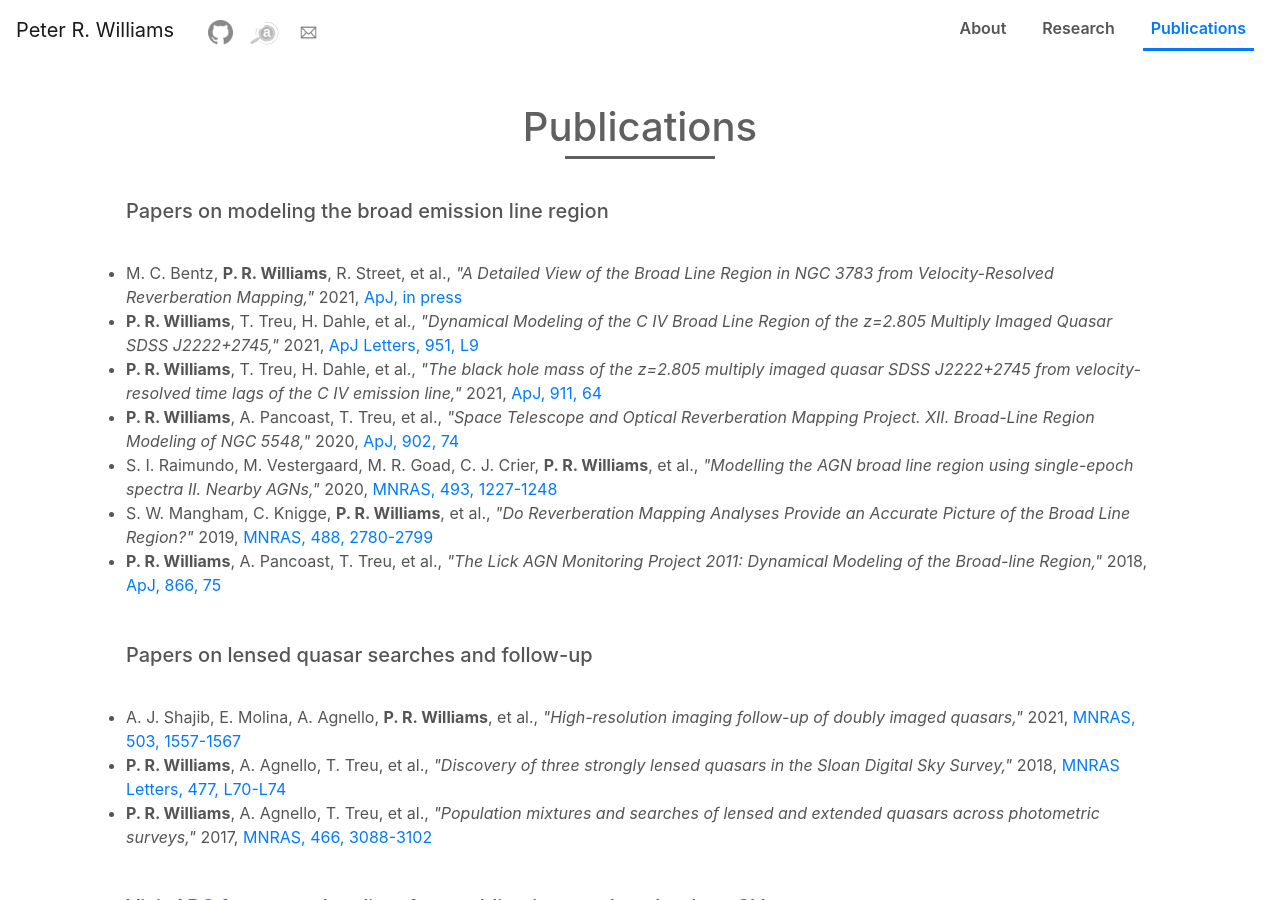
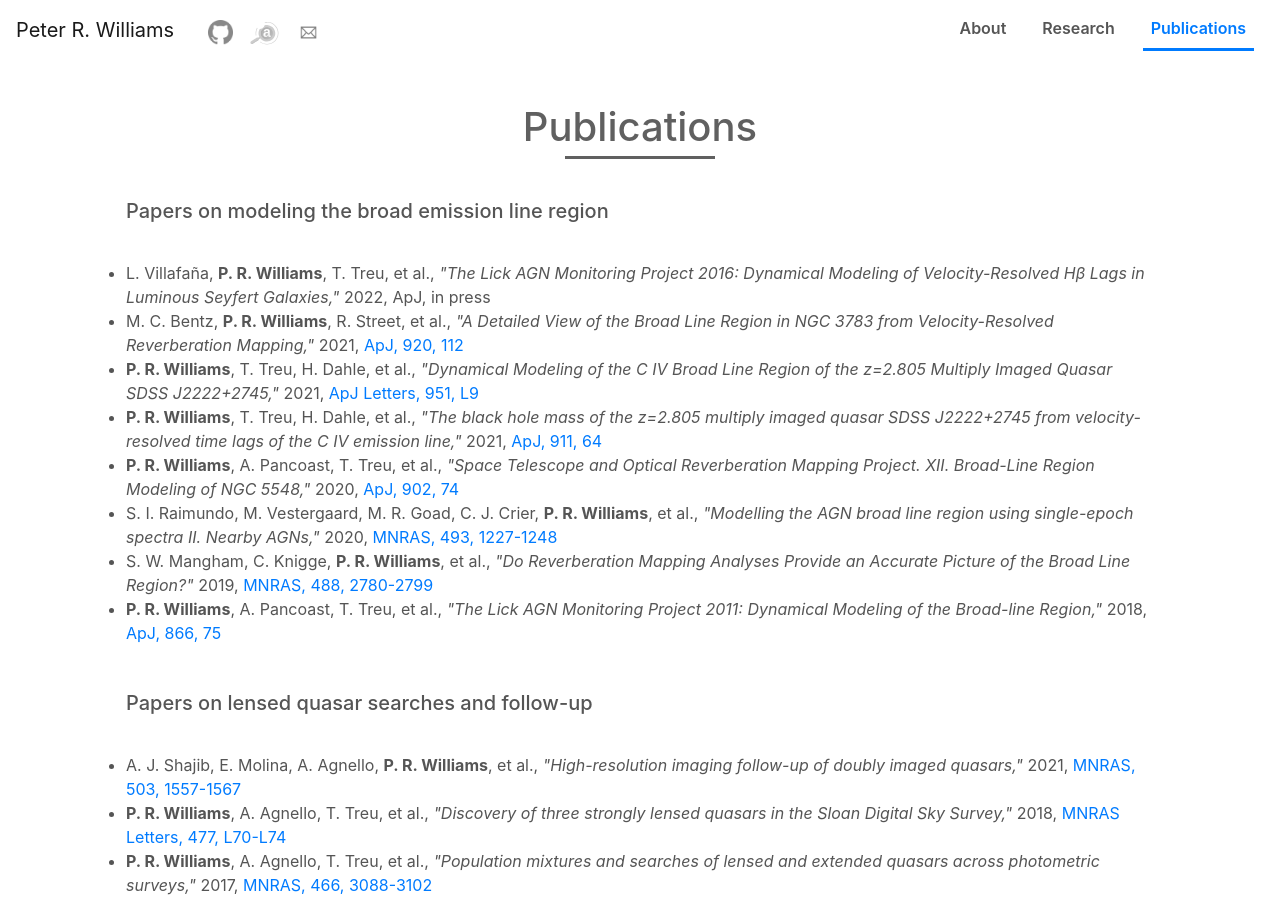
Before and after one commit to peterrwi/peterrwi.github.io, a Jekyll site: the page built from index.html, in a window 1280 px wide and 900 px high, scrolled down 3367 px. Built offline with Jekyll 4.4.1, drawn with Linux system fonts in a browser that asks for light colours; nearby versions of some CDN libraries; formulas are drawn with MathJax 3.

Commit message:
Added Lizvette's paper and updated reference for Bentz et al 2021

```diff
--- a/_includes/publications.html
+++ b/_includes/publications.html
@@ -5,7 +5,8 @@
     <div class="publications-grid">
       <h5>Papers on modeling the broad emission line region</h5>
       <ul>
-        <li> M. C. Bentz, <b>P. R. Williams</b>, R. Street, et al., <i>"A Detailed View of the Broad Line Region in NGC 3783 from Velocity-Resolved Reverberation Mapping,"</i> 2021, <a href="https://ui.adsabs.harvard.edu/abs/2021arXiv210800482B" target="_blank">ApJ, in press</a></li>
+        <li> L. Villafa&ntilde;a, <b>P. R. Williams</b>, T. Treu, et al., <i>"The Lick AGN Monitoring Project 2016: Dynamical Modeling of Velocity-Resolved H&beta; Lags in Luminous Seyfert Galaxies,"</i> 2022, ApJ, in press</li>
+        <li> M. C. Bentz, <b>P. R. Williams</b>, R. Street, et al., <i>"A Detailed View of the Broad Line Region in NGC 3783 from Velocity-Resolved Reverberation Mapping,"</i> 2021, <a href="https://ui.adsabs.harvard.edu/abs/2021ApJ...920..112B/abstract" target="_blank">ApJ, 920, 112</a></li>
         <li> <b>P. R. Williams</b>, T. Treu, H. Dahle, et al., <i>"Dynamical Modeling of the C IV Broad Line Region of the z=2.805  Multiply Imaged Quasar SDSS J2222+2745,"</i> 2021, <a href="https://ui.adsabs.harvard.edu/abs/2021ApJ...915L...9W" target="_blank">ApJ Letters, 951, L9</a></li>
         <li> <b>P. R. Williams</b>, T. Treu, H. Dahle, et al., <i>"The black hole mass of the z=2.805 multiply imaged quasar SDSS J2222+2745 from velocity-resolved time lags of the C IV emission line,"</i> 2021, <a href="https://ui.adsabs.harvard.edu/abs/2021ApJ...911...64W" target="_blank">ApJ, 911, 64</a></li>
         <li> <b>P. R. Williams</b>, A. Pancoast, T. Treu, et al., <i>"Space Telescope and Optical Reverberation Mapping Project. XII. Broad-Line Region Modeling of NGC 5548,"</i> 2020, <a href="https://ui.adsabs.harvard.edu/abs/2020ApJ...902...74W" target="_blank">ApJ, 902, 74</a></li>
```
